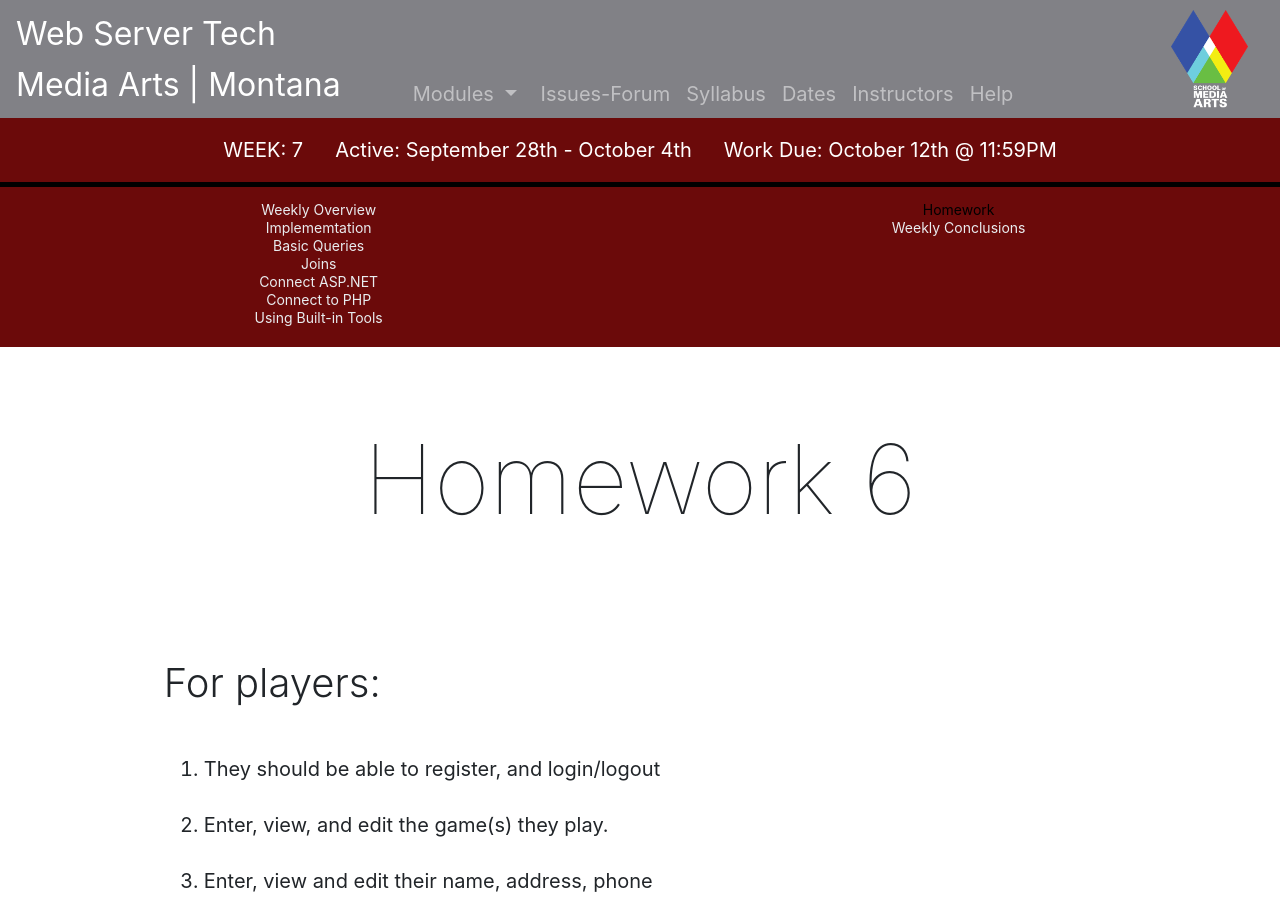
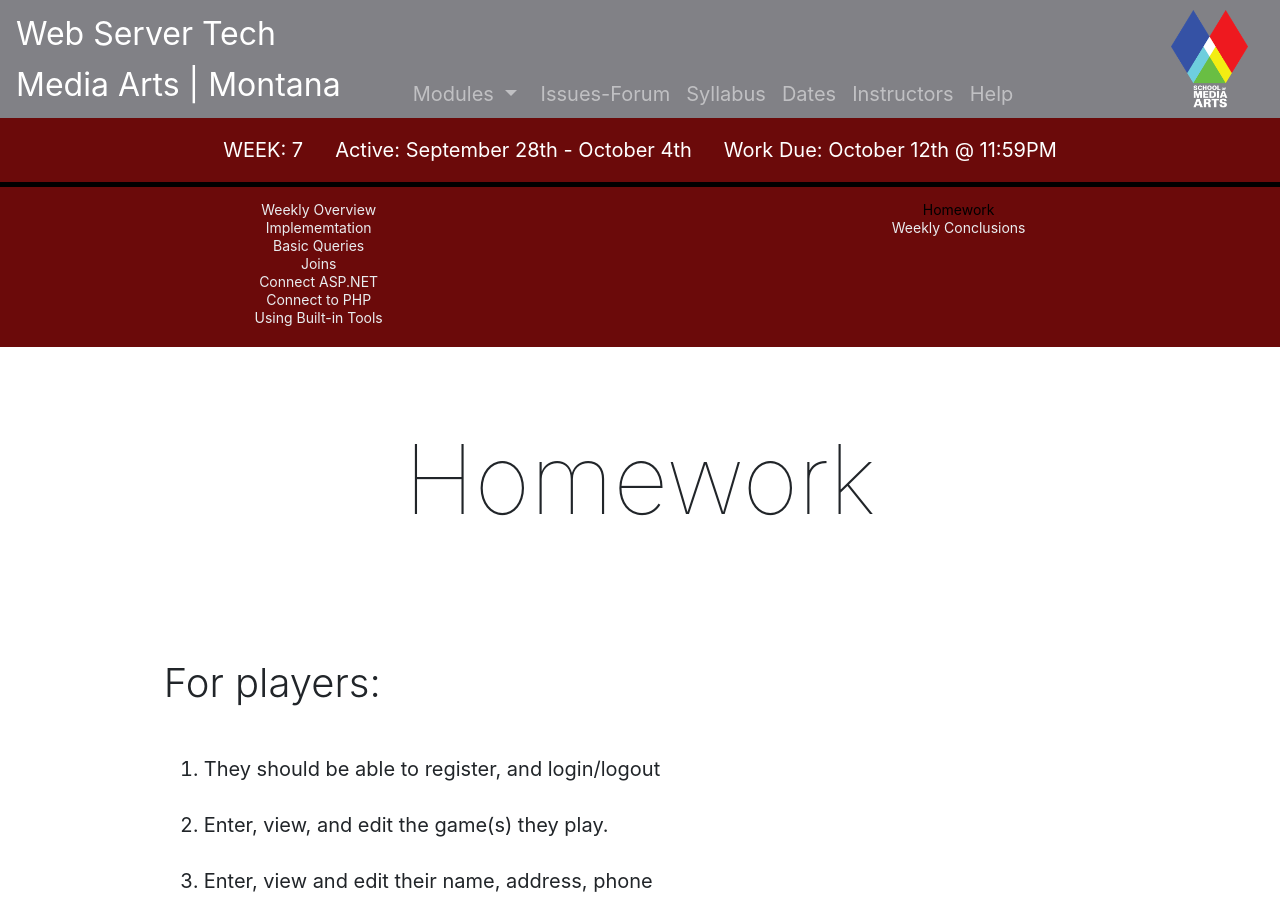
Before and after one commit to Montana-Media-Arts/461_WebServer-Fall2020, a Jekyll site: the page built from modules/week-7/_posts/2017-01-25-homework.md, in a window 1280 px wide and 900 px high. Built offline with Jekyll 4.4.1, drawn with Linux system fonts in a browser that asks for light colours; nearby versions of some CDN libraries; a script that is not in the unit is left out.

Commit message:
Update 2017-01-25-homework.md

```diff
--- a/modules/week-7/_posts/2017-01-25-homework.md
+++ b/modules/week-7/_posts/2017-01-25-homework.md
@@ -4,7 +4,7 @@ module: 7
 jotted: true
 ---
 
-# Homework 6
+# Homework
 
 ### For players:
 
```
